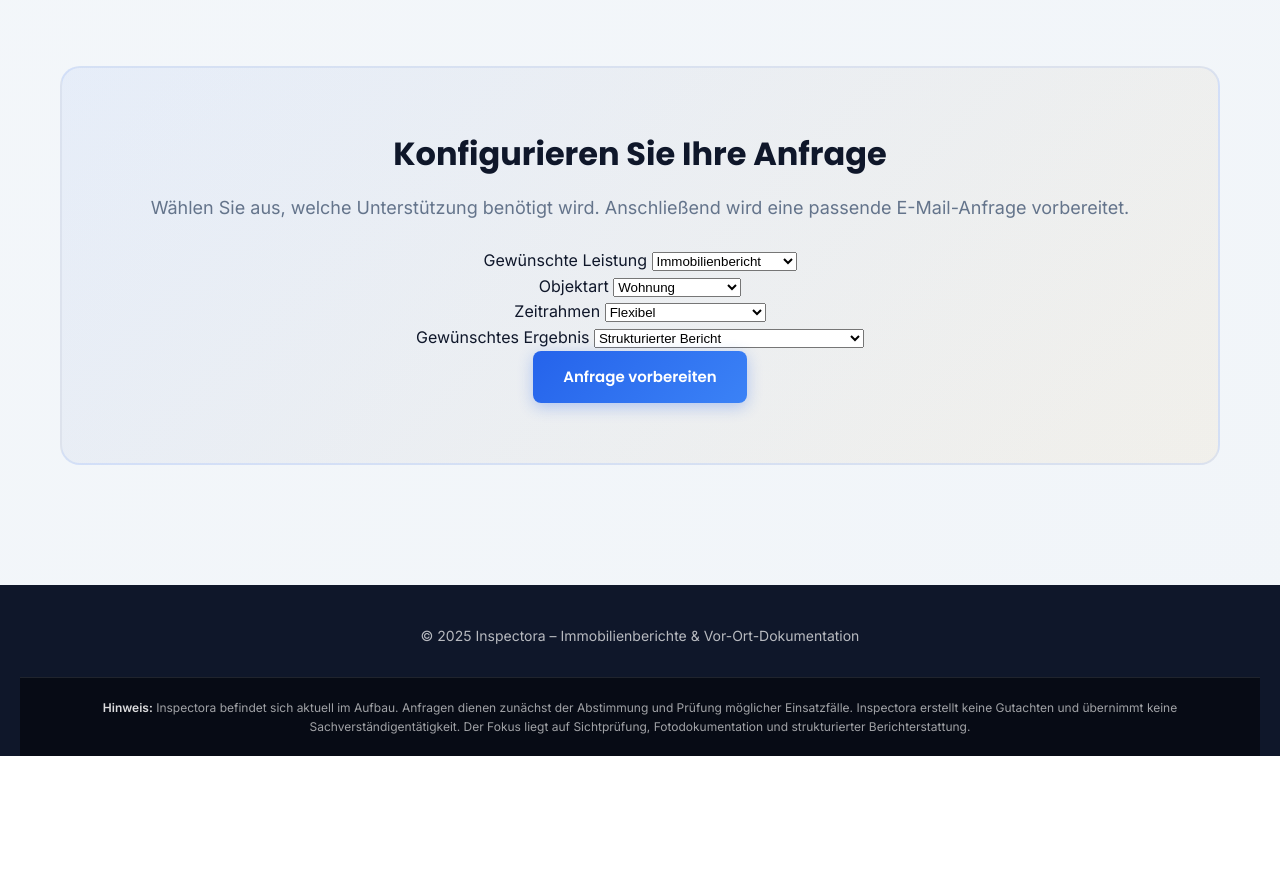
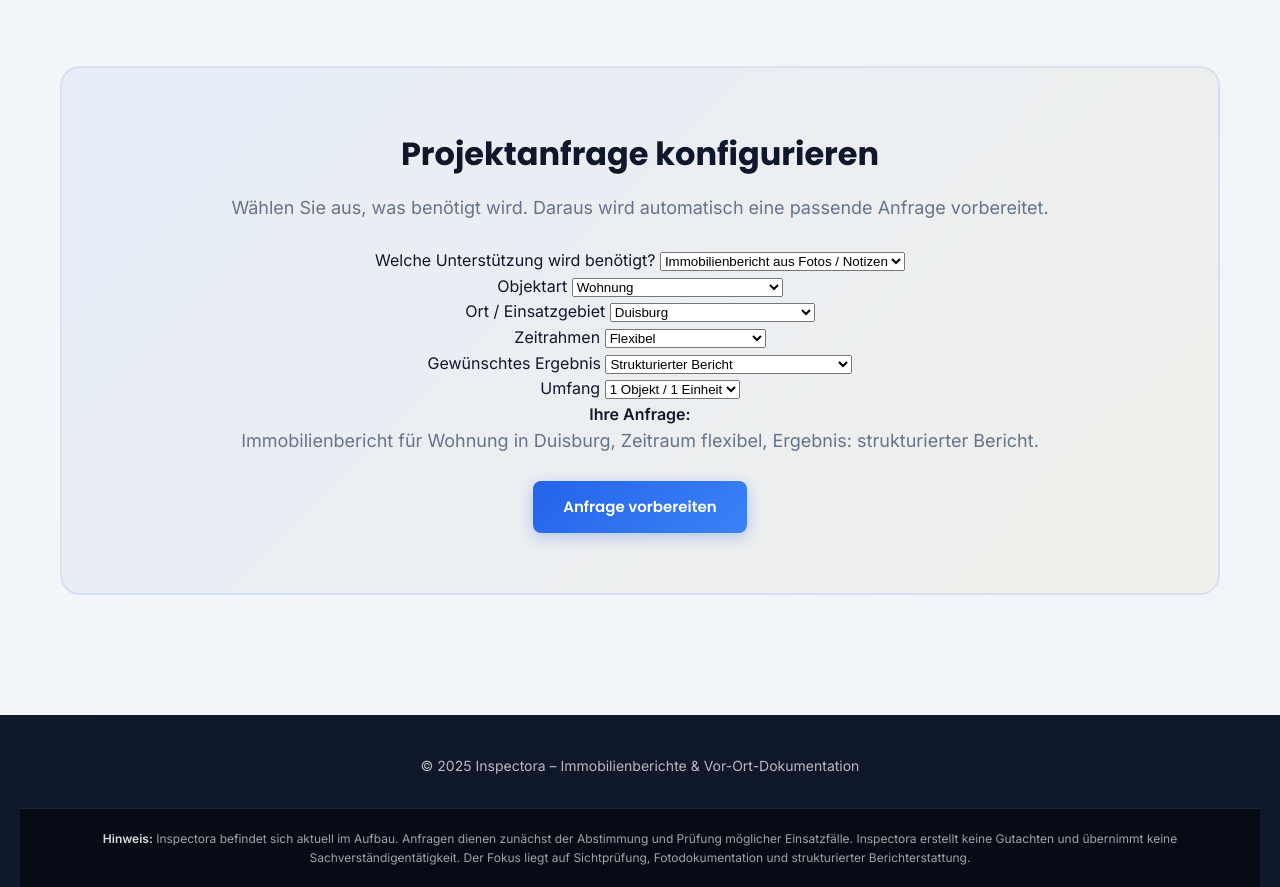
Before and after one commit to fabiofnz/Inspectora, a plain HTML site: page index.html in a window 1280 px wide. Shown: the part 5440-6327 px from the top of the page. Before the commit the page ends 6196 px from the top, so only its background shows below. Drawn offline with nearby package versions, Linux system fonts and the light colour scheme.

Commit message:
index.html aktualisieren

```diff
--- a/index.html
+++ b/index.html
@@ -874,21 +874,21 @@ footer {
   </section>
 
   <section class="contact-section" id="kontakt">
-  <h2>Konfigurieren Sie Ihre Anfrage</h2>
+  <h2>Projektanfrage konfigurieren</h2>
   <p>
-    Wählen Sie aus, welche Unterstützung benötigt wird. Anschließend wird eine passende E-Mail-Anfrage vorbereitet.
+    Wählen Sie aus, was benötigt wird. Daraus wird automatisch eine passende Anfrage vorbereitet.
   </p>
 
-  <div class="request-configurator">
+  <div class="smart-request-box">
     <div class="config-field">
-      <label for="serviceType">Gewünschte Leistung</label>
+      <label for="serviceType">Welche Unterstützung wird benötigt?</label>
       <select id="serviceType">
-        <option value="Immobilienbericht">Immobilienbericht</option>
+        <option value="Immobilienbericht">Immobilienbericht aus Fotos / Notizen</option>
         <option value="Fotodokumentation">Fotodokumentation</option>
         <option value="Objektbegehung">Objektbegehung</option>
         <option value="Leerstandskontrolle">Leerstandskontrolle</option>
-        <option value="Handwerkerkontrolle">Handwerkerkontrolle</option>
-        <option value="Besichtigung">Besichtigung</option>
+        <option value="Handwerkerkontrolle">Handwerker- / Fortschrittskontrolle</option>
+        <option value="Besichtigung">Besichtigung oder Vor-Ort-Termin</option>
         <option value="Sonstige Anfrage">Sonstige Anfrage</option>
       </select>
     </div>
@@ -898,10 +898,23 @@ footer {
       <select id="objectType">
         <option value="Wohnung">Wohnung</option>
         <option value="Mehrfamilienhaus">Mehrfamilienhaus</option>
-        <option value="Gewerbeobjekt">Gewerbeobjekt</option>
-        <option value="Leerstand">Leerstand</option>
-        <option value="Außenbereich">Außenbereich</option>
+        <option value="Gewerbeeinheit">Gewerbeeinheit</option>
+        <option value="Leerstehende Einheit">Leerstehende Einheit</option>
+        <option value="Außenbereich / Allgemeinfläche">Außenbereich / Allgemeinfläche</option>
         <option value="Sonstiges Objekt">Sonstiges Objekt</option>
+      </select>
+    </div>
+
+    <div class="config-field">
+      <label for="city">Ort / Einsatzgebiet</label>
+      <select id="city">
+        <option value="Duisburg">Duisburg</option>
+        <option value="Moers">Moers</option>
+        <option value="Kamp-Lintfort">Kamp-Lintfort</option>
+        <option value="Krefeld">Krefeld</option>
+        <option value="Düsseldorf">Düsseldorf</option>
+        <option value="Essen / Mülheim / Oberhausen">Essen / Mülheim / Oberhausen</option>
+        <option value="Anderer Ort">Anderer Ort</option>
       </select>
     </div>
 
@@ -921,12 +934,32 @@ footer {
         <option value="strukturierter Bericht">Strukturierter Bericht</option>
         <option value="Fotodokumentation">Fotodokumentation</option>
         <option value="Kurzbericht">Kurzbericht</option>
-        <option value="Übersicht für Eigentümer oder Verwaltung">Übersicht für Eigentümer oder Verwaltung</option>
+        <option value="Übersicht für Eigentümer / Verwaltung">Übersicht für Eigentümer / Verwaltung</option>
+        <option value="Dokumentation von Auffälligkeiten">Dokumentation von Auffälligkeiten</option>
+      </select>
+    </div>
+
+    <div class="config-field">
+      <label for="objectCount">Umfang</label>
+      <select id="objectCount">
+        <option value="1 Objekt / 1 Einheit">1 Objekt / 1 Einheit</option>
+        <option value="2-5 Einheiten">2-5 Einheiten</option>
+        <option value="mehrere Objekte">Mehrere Objekte</option>
+        <option value="noch offen">Noch offen</option>
       </select>
     </div>
   </div>
 
-  <a class="button" id="configuredMailButton" href="#">Anfrage vorbereiten</a>
+  <div class="request-preview">
+    <strong>Ihre Anfrage:</strong>
+    <p id="requestSummary">
+      Immobilienbericht für Wohnung in Duisburg, Zeitraum flexibel, Ergebnis: strukturierter Bericht.
+    </p>
+  </div>
+
+  <a class="button" id="configuredMailButton" href="mailto:kontakt.inspectora@gmail.com">
+    Anfrage vorbereiten
+  </a>
 </section>
 
 </div>
```
